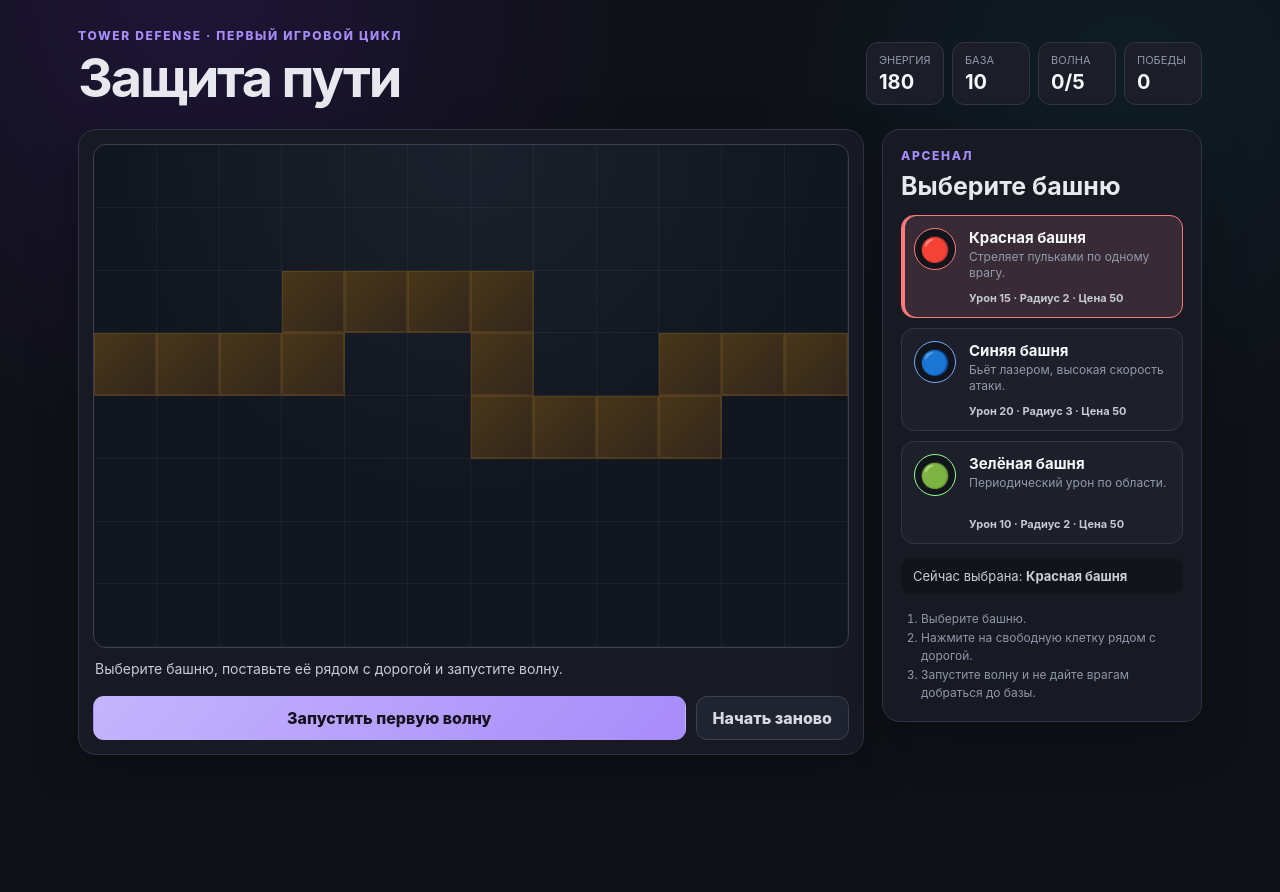
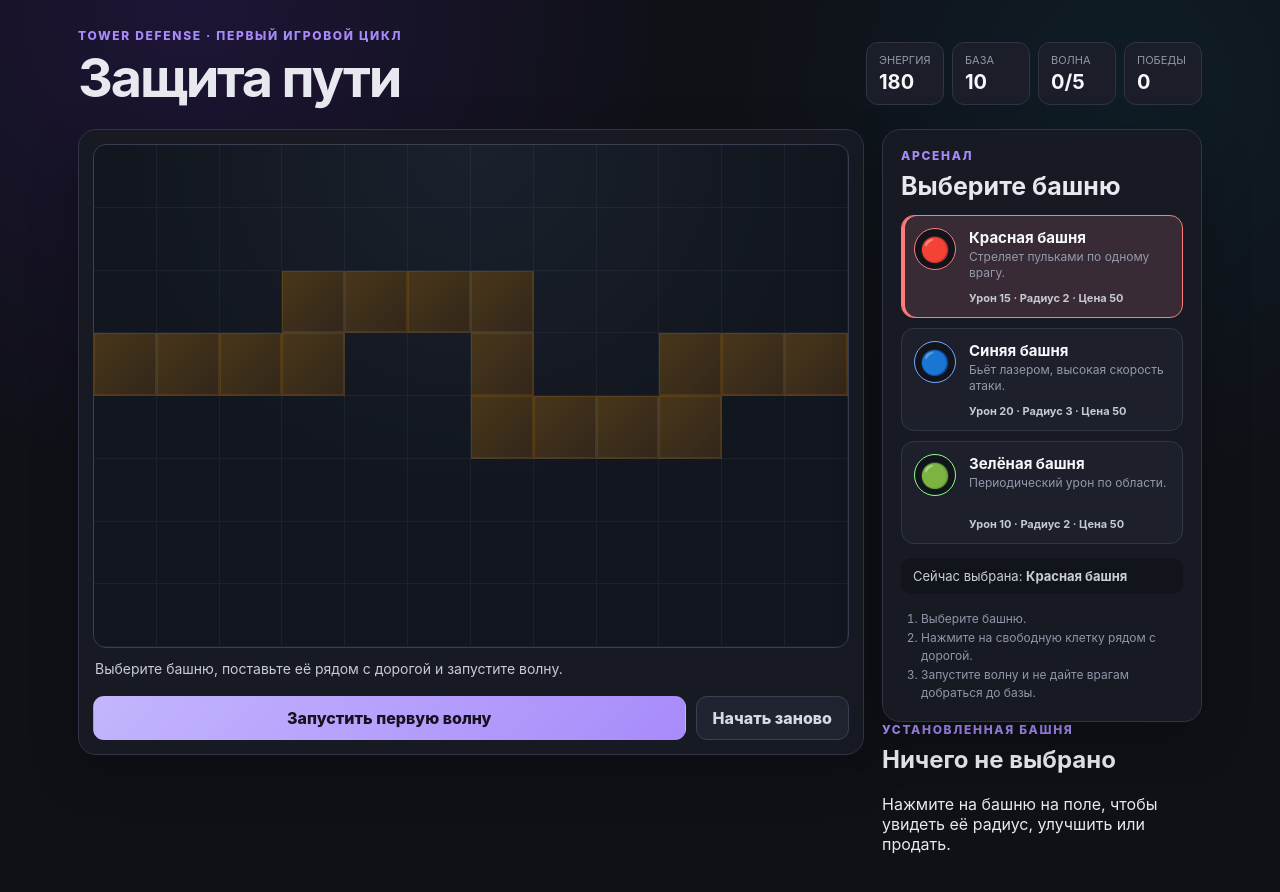
Before and after one commit to sunpole/tower_defense, a React (Vite) app: page / in a window 1280 px wide. Shown: the top 892 px of the page. Before the commit the page ends 800 px from the top, so only its background shows below. Built offline with nearby package versions, Linux system fonts and the light colour scheme.

Commit message:
Подключить панель управления башней

```diff
--- a/src/components/Battle.tsx
+++ b/src/components/Battle.tsx
@@ -4,6 +4,7 @@ import { useBattleLoop } from '../hooks/useBattleLoop';
 import { BattleBoard } from './BattleBoard';
 import { BattleControls } from './BattleControls';
 import { BattleHeader } from './BattleHeader';
+import { TowerInspector } from './TowerInspector';
 import { TowerShop } from './TowerShop';
 
 export function Battle() {
@@ -13,6 +14,10 @@ export function Battle() {
   );
 
   useBattleLoop(dispatch);
+
+  const selectedPlacedTower = state.towers.find(
+    (tower) => tower.instanceId === state.selectedPlacedTowerId,
+  ) ?? null;
 
   return (
     <main className="game-app">
@@ -24,10 +29,17 @@ export function Battle() {
           <BattleControls state={state} dispatch={dispatch} />
         </section>
 
-        <TowerShop
-          selectedTowerId={state.selectedTowerId}
-          dispatch={dispatch}
-        />
+        <div className="game-sidebar">
+          <TowerShop
+            selectedTowerId={state.selectedTowerId}
+            dispatch={dispatch}
+          />
+          <TowerInspector
+            tower={selectedPlacedTower}
+            energy={state.energy}
+            dispatch={dispatch}
+          />
+        </div>
       </div>
     </main>
   );
```
